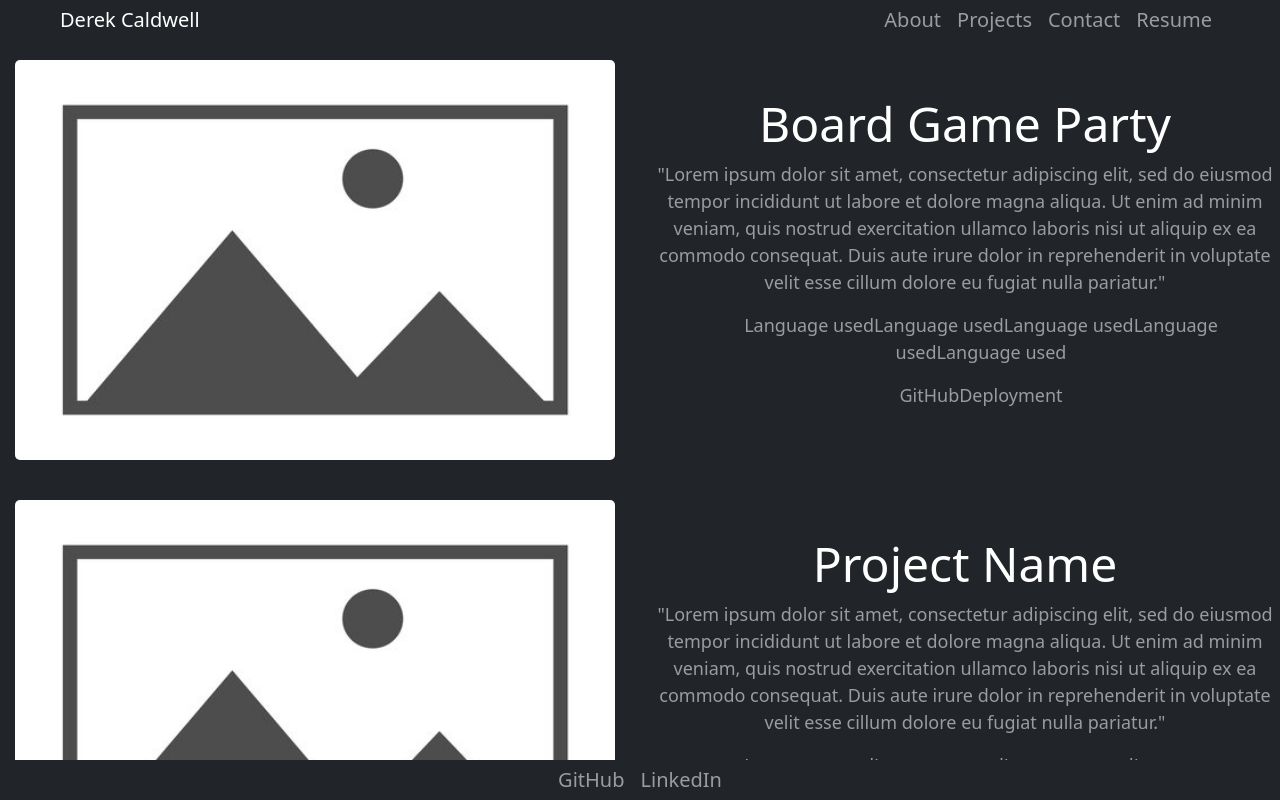
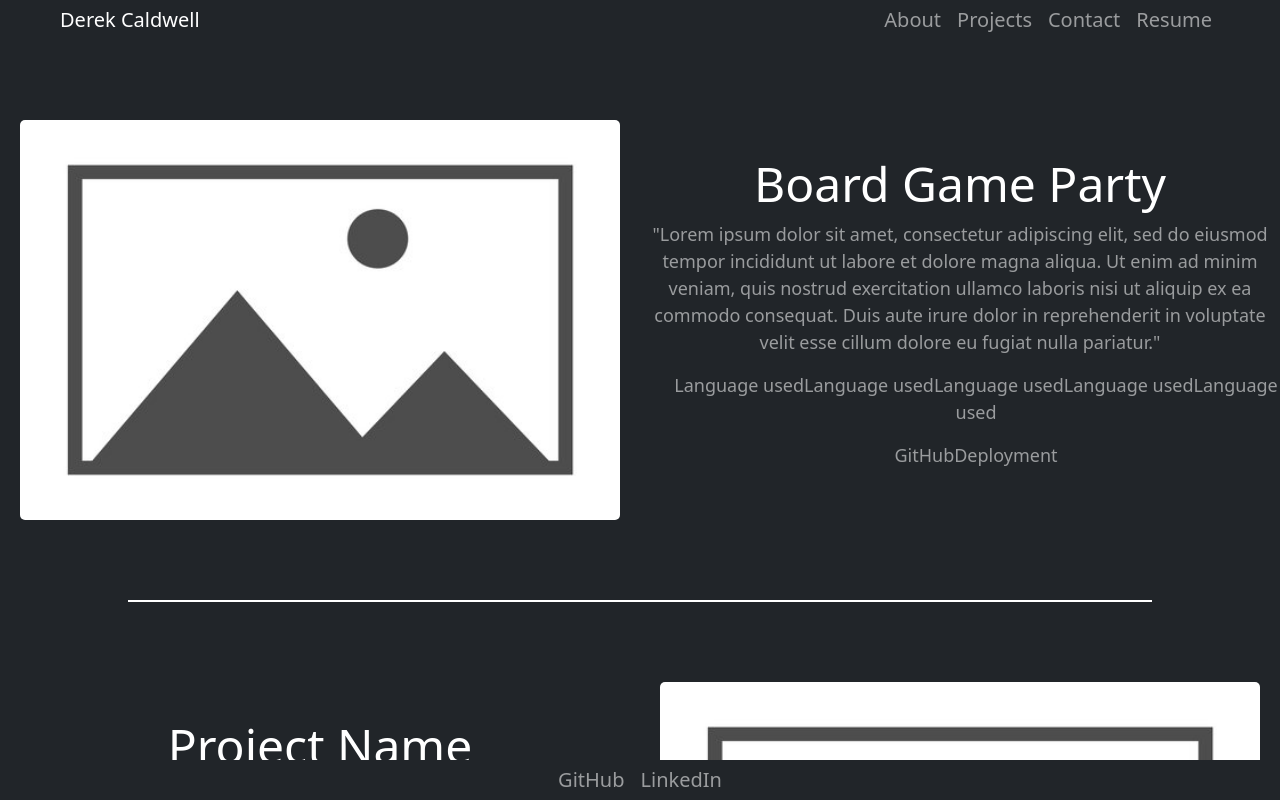
Before and after one commit to CaldwellDerek/professional-portfolio, a React (Create React App) app in the folder portfolio/: page /projects in a window 1280 px wide. Built offline with nearby package versions, Linux system fonts and the light colour scheme.

Commit message:
improved spacing and added dividing lines between projects

```diff
--- a/portfolio/src/components/projects/index.css
+++ b/portfolio/src/components/projects/index.css
@@ -1,3 +1,10 @@
+.divider {
+    width: 80%;
+    height: 1px;
+    border: 1px solid white;
+    margin: 0 auto;
+}
+
 .projects {
     margin: 20px auto;
     height: 100%;
@@ -17,23 +24,16 @@
     font-size: 18px !important;
 }
 
-/* .projects h1,
-.projects p,
-.projects li {
-    width: 100% !important;
-} */
-
 .project-1,
 .project-2,
 .project-3 {
     width: 100%;
     display: flex;
     justify-content: center;
-    margin: 20px auto 20px auto;
+    margin: 80px auto;
 }
 
 .project-image-container {
-    margin-right: 10px;
     height: 100%;
     width: 50%;
 }
@@ -44,7 +44,6 @@
 }
 
 .project-info {
-    margin-left: 10px;
     height: 100%;
     width: 50%;
     display: flex;
--- a/portfolio/src/components/projects/index.js
+++ b/portfolio/src/components/projects/index.js
@@ -26,10 +26,12 @@ const Projects = () => {
                 </div>
             </div>
 
+            <div className="divider"></div>
+
             <div className="project-2">
-                <div className="project-image-container">
+                {/* <div className="project-image-container">
                     <img className="project-image" src={placeholder} alt="placeholder" />
-                </div>
+                </div> */}
                 <div className="project-info">
                     <h1>Project Name</h1>
                     <p>"Lorem ipsum dolor sit amet, consectetur adipiscing elit, sed do eiusmod tempor incididunt ut labore et dolore magna aliqua. Ut enim ad minim veniam, quis nostrud exercitation ullamco laboris nisi ut aliquip ex ea commodo consequat. Duis aute irure dolor in reprehenderit in voluptate velit esse cillum dolore eu fugiat nulla pariatur."</p>
@@ -45,7 +47,12 @@ const Projects = () => {
                         <li className="external-link">Deployment</li>
                     </ul>
                 </div>
+                <div className="project-image-container">
+                    <img className="project-image" src={placeholder} alt="placeholder" />
+                </div>
             </div>
+
+            <div className="divider"></div>
 
             <div className="project-3">
                 <div className="project-image-container">
```
